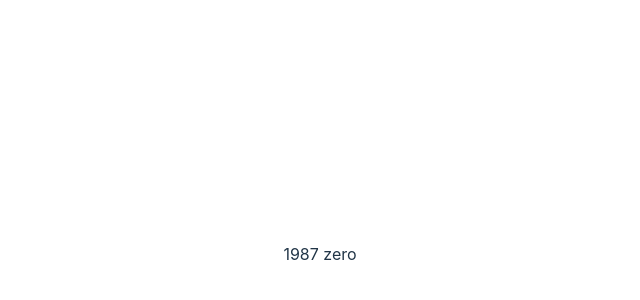
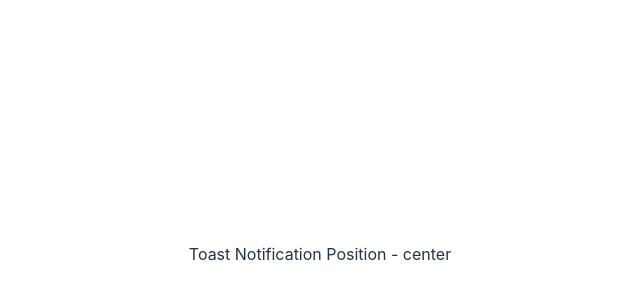
Before and after one commit to tvviem/vite-react-ts-learn, a React (Vite) app: page / in a window 1280 px wide. Shown: the part 146-446 px from the top of the page, without its empty margins (320-960 px from the left). Built offline with nearby package versions, Linux system fonts and the light colour scheme.

Commit message:
Template string literals and Exclude a value

```diff
--- a/src/App.tsx
+++ b/src/App.tsx
@@ -1,10 +1,10 @@
 import './App.css';
-import { RandomNumber } from './components/restriction/RandomNumber';
+import { Toast } from './components/templateliterals/Toast';
 
 function App() {
   return (
     <div className="App">
-      <RandomNumber value={1987} isZero />
+      <Toast position="center" />
     </div>
   );
 }
--- /dev/null
+++ b/src/components/templateliterals/Toast.tsx
@@ -0,0 +1,11 @@
+type HorizontalPosition = 'left' | 'center' | 'right';
+type VerticalPosition = 'top' | 'center' | 'bottom';
+type ToastProps = {
+  position:
+    | Exclude<`${HorizontalPosition}-${VerticalPosition}`, 'center-center'>
+    | 'center';
+};
+
+export const Toast = ({ position }: ToastProps) => {
+  return <div>Toast Notification Position - {position}</div>;
+};
```
